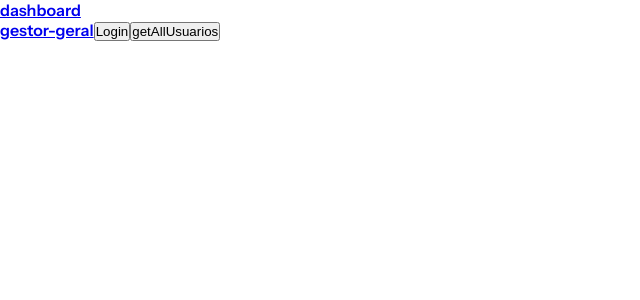
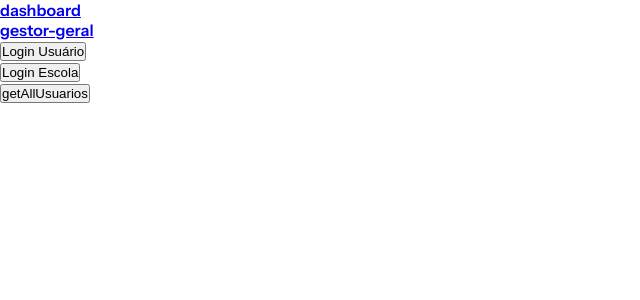
Before and after one commit to etec-SIME/SIME-web-dashboard, an Angular app in the folder SIME-web-dashboard/: page /login in a window 1280 px wide. Shown: the top 300 px of the page, without its empty margins (0-640 px from the left). Built offline with nearby package versions, Linux system fonts and the light colour scheme.

Commit message:
Feat: login Escola com cookies :sparkles:

```diff
--- /dev/null
+++ b/SIME-web-dashboard/src/app/DTOs/loginEscolaDTO.ts
@@ -0,0 +1,5 @@
+export interface loginEscolaDTO{
+  codEscola: string;
+  cnpjEscola: string;
+  senhaEscola: string;
+}
--- a/SIME-web-dashboard/src/app/pages/login/login.component.html
+++ b/SIME-web-dashboard/src/app/pages/login/login.component.html
@@ -1,5 +1,9 @@
 <a routerLink="/dashboard">dashboard</a>
 <br>
 <a routerLink="/gestor-geral">gestor-geral</a>
-<button (click)="login()">Login</button>
+<br>
+<button (click)="loginUsuario()">Login Usuário</button>
+<br>
+<button (click)="loginEscola()">Login Escola</button>
+<br>
 <button (click)="getAllUsuarios()">getAllUsuarios</button>
--- a/SIME-web-dashboard/src/app/pages/login/login.component.ts
+++ b/SIME-web-dashboard/src/app/pages/login/login.component.ts
@@ -13,7 +13,7 @@ import { UsuarioService } from '../../services/usuario/usuario.service';
 export class LoginComponent {
   constructor(private authService: AuthService, private usuarioService: UsuarioService) {}
 
-  login() {
+  loginUsuario() {
     const loginDTO = {
       rmUsuario: '123456',
       idTipoPerfil: 1,
@@ -21,9 +21,22 @@ export class LoginComponent {
       codEscola: 'E01',
     }
 
-    this.authService.login(loginDTO).subscribe({
-      next: (token) => console.log('Token recebido: ', token),
-      error: (err) => console.error('Erro ao fazer login: ', err),
+    this.authService.loginUsuario(loginDTO).subscribe({
+      next: (token) => console.log('Token do Usuário recebido: ', token),
+      error: (err) => console.error('Erro ao fazer login com Usuário: ', err),
+    })
+  }
+
+  loginEscola() {
+    const loginEscolaDTO = {
+      codEscola: 'E01',
+      cnpjEscola: '12345678000100',
+      senhaEscola: '123'
+    }
+
+    this.authService.loginEscola(loginEscolaDTO).subscribe({
+      next: (token) => console.log('Token da Escola recebido: ', token),
+      error: (err) => console.log('Erro ao fazer login com Escola: ', err)
     })
   }
 
--- a/SIME-web-dashboard/src/app/services/auth/auth.service.ts
+++ b/SIME-web-dashboard/src/app/services/auth/auth.service.ts
@@ -1,5 +1,6 @@
 import { Injectable } from '@angular/core';
 import { loginDTO } from '../../DTOs/LoginDTO';
+import { loginEscolaDTO } from '../../DTOs/loginEscolaDTO';
 import { tokenDTO } from '../../DTOs/TokenDTO';
 import { HttpClient } from '@angular/common/http';
 import { Observable, tap } from 'rxjs';
@@ -8,12 +9,16 @@ import { Observable, tap } from 'rxjs';
   providedIn: 'root'
 })
 export class AuthService {
-  private apiUrl = 'http://localhost:8080/usuarios';
+  private apiUrl = 'http://localhost:8080';
 
   constructor( private http: HttpClient ) { }
 
-  login(credentials: loginDTO) : Observable<tokenDTO> {
-    return this.http.post<any>(`${this.apiUrl}/login`, credentials, { withCredentials: true });
+  loginUsuario(credentials: loginDTO) : Observable<tokenDTO> {
+    return this.http.post<any>(`${this.apiUrl}/usuarios/login`, credentials, { withCredentials: true });
+  }
+
+  loginEscola(credentials: loginEscolaDTO) : Observable<tokenDTO> {
+    return this.http.post<any>(`${this.apiUrl}/escola/login`, credentials, { withCredentials: true });
   }
 
   // getToken(): string | null {
```
